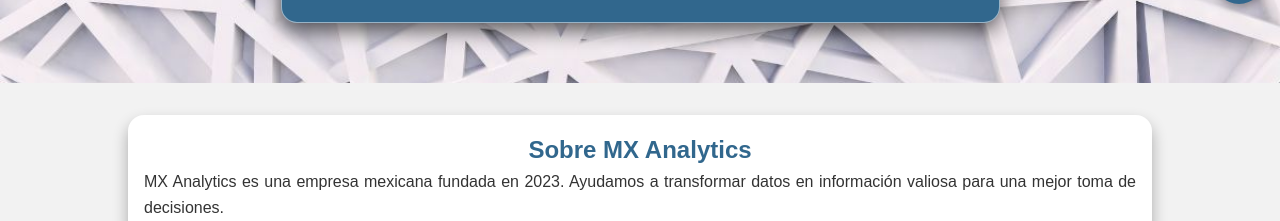
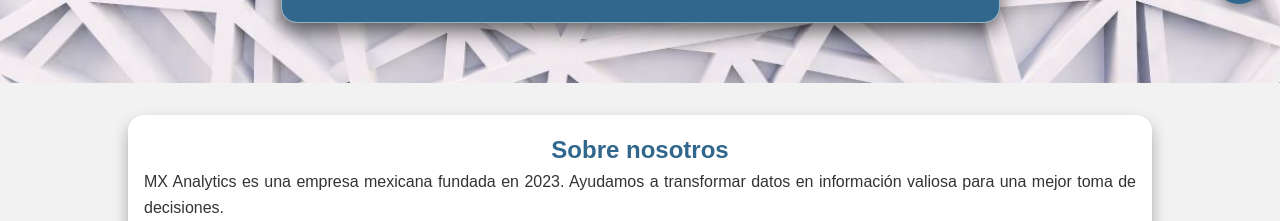
Before and after one commit to mxanalytics/mxanalytics.github.io, a plain HTML site: page index.html in a window 1280 px wide. Shown: the part 780-1001 px from the top of the page. Drawn offline with Linux system fonts and the light colour scheme.

Commit message:
Nosotros

```diff
--- a/index.html
+++ b/index.html
@@ -32,7 +32,7 @@
 </section>
 
 <section id="sobre" class="card">
-  <h2>Sobre MX Analytics</h2>
+  <h2>Sobre nosotros</h2>
   <p>MX Analytics es una empresa mexicana fundada en 2023. Ayudamos a transformar datos en información valiosa para una mejor toma de decisiones.</p>
 </section>
 
```
